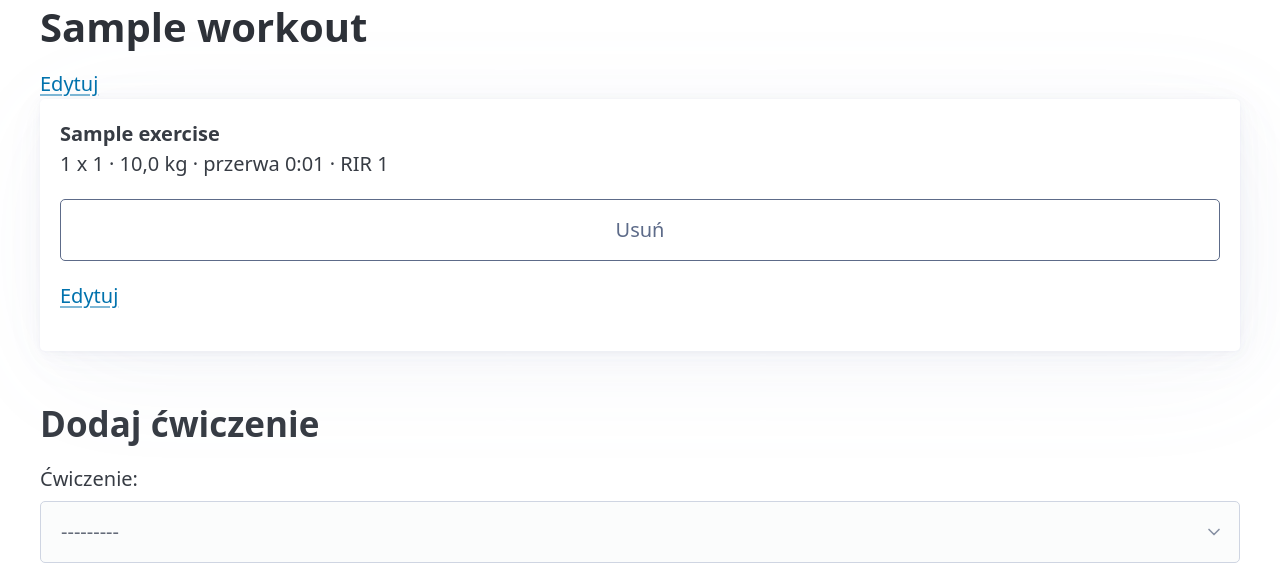
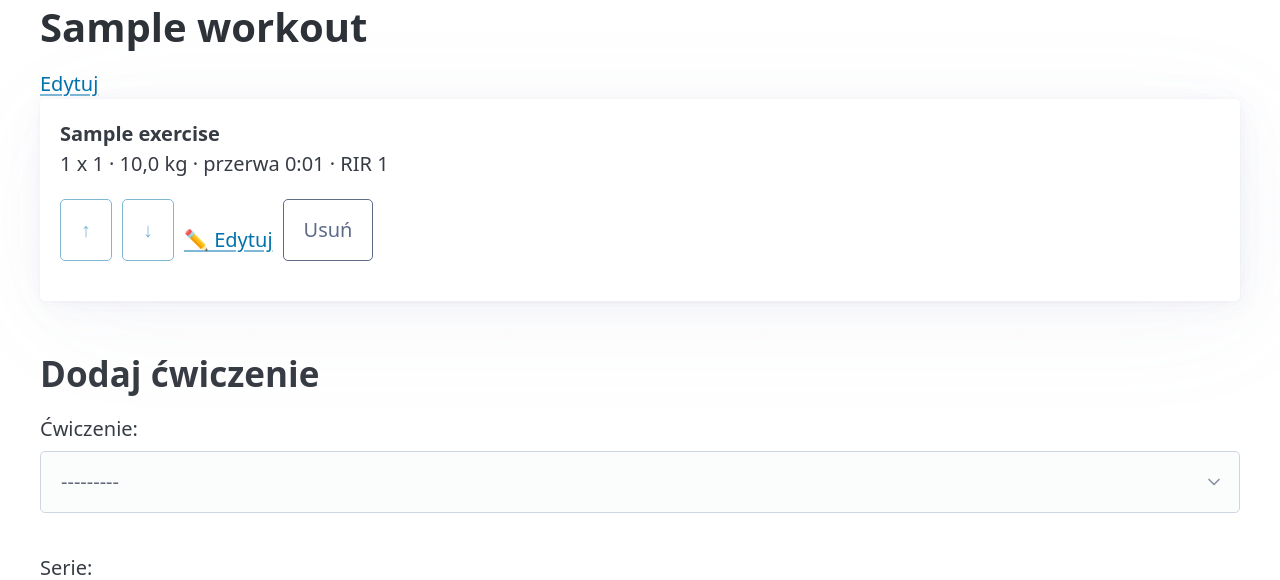
Before and after one commit to lucc1to/gymapp, a Django app: page /workouts/1/ in a window 1280 px wide. Shown: the part 168-748 px from the top of the page. Run offline with Django 5.2, Linux system fonts and the light colour scheme; a user stored in the database is signed in; tables that the repository leaves empty hold one stand-in row (values such as "Sample post"); some libraries are stand-ins or nearby versions.

Commit message:
Reorder workout exercises

```diff
--- a/templates/training/workout_detail.html
+++ b/templates/training/workout_detail.html
@@ -9,11 +9,25 @@
   <article>
     <strong>{{ item.exercise }}</strong>
     <p>{{ item.sets }} x {{ item.reps }} · {{ item.weight_kg }} kg · przerwa {{ item.rest_display }} · RIR {{ item.rir }}</p>
-    <form method="post" action="{% url 'item_delete' item.pk %}">
-      {% csrf_token %}
-      <button type="submit" class="secondary outline">Usuń</button>
-      <a href="{% url 'item_edit' item.pk %}">Edytuj</a>
-    </form>
+
+    <div style="display:flex; gap:.5rem; align-items:center; flex-wrap:wrap">
+      <form method="post" action="{% url 'item_move' item.pk 'up' %}" style="margin:0">
+        {% csrf_token %}
+        <button type="submit" class="outline" {% if forloop.first %}disabled{% endif %}>↑</button>
+      </form>
+
+      <form method="post" action="{% url 'item_move' item.pk 'down' %}" style="margin:0">
+        {% csrf_token %}
+        <button type="submit" class="outline" {% if forloop.last %}disabled{% endif %}>↓</button>
+      </form>
+
+      <a href="{% url 'item_edit' item.pk %}">✏️ Edytuj</a>
+
+      <form method="post" action="{% url 'item_delete' item.pk %}" style="margin:0">
+        {% csrf_token %}
+        <button type="submit" class="secondary outline">Usuń</button>
+      </form>
+    </div>
   </article>
 {% empty %}
   <p>Brak ćwiczeń w tym treningu.</p>
--- a/training/models.py
+++ b/training/models.py
@@ -79,6 +79,16 @@ class WorkoutExercise(TimeStampedModel):
         minutes = self.rest_seconds // 60
         seconds = self.rest_seconds % 60
         return f"{minutes}:{seconds:02d}"
+
+    def move(self, direction):
+        items = list(self.workout.items.all())
+        i = items.index(self)
+        j = i + direction
+        if 0 <= j < len(items):
+            items[i], items[j] = items[j], items[i]
+            for position, item in enumerate(items, start=1):
+                item.order = position
+                item.save(update_fields=["order"])
 
 
 class WorkoutSession(TimeStampedModel):
--- a/training/urls.py
+++ b/training/urls.py
@@ -15,4 +15,5 @@ urlpatterns = [
     path("workouts/<int:pk>/delete/", views.workout_delete, name="workout_delete"),
     path("workouts/<int:pk>/edit/", views.workout_edit, name="workout_edit"),
     path("items/<int:pk>/edit/", views.item_edit, name="item_edit"),
+    path("items/<int:pk>/move/<str:direction>/", views.item_move, name="item_move"),
 ]
--- a/training/views.py
+++ b/training/views.py
@@ -158,3 +158,13 @@ def item_edit(request, pk):
     else:
         form = WorkoutExerciseForm(instance=item)
     return render(request, "training/item_form.html", {"form": form, "item": item})
+
+
+@login_required
+@require_POST
+def item_move(request, pk, direction):
+    item = get_object_or_404(WorkoutExercise, pk=pk, workout__user=request.user)
+    step = {"up": -1, "down": 1}.get(direction)
+    if step is not None:
+        item.move(step)
+    return redirect("workout_detail", pk=item.workout.pk)
```
